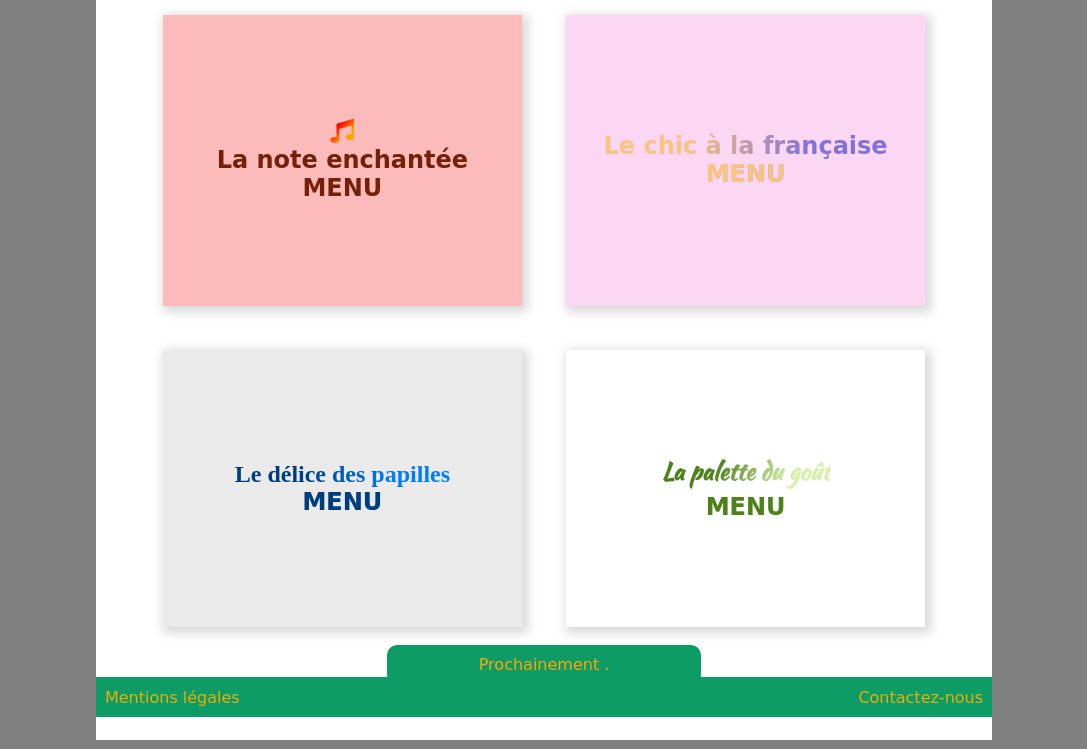
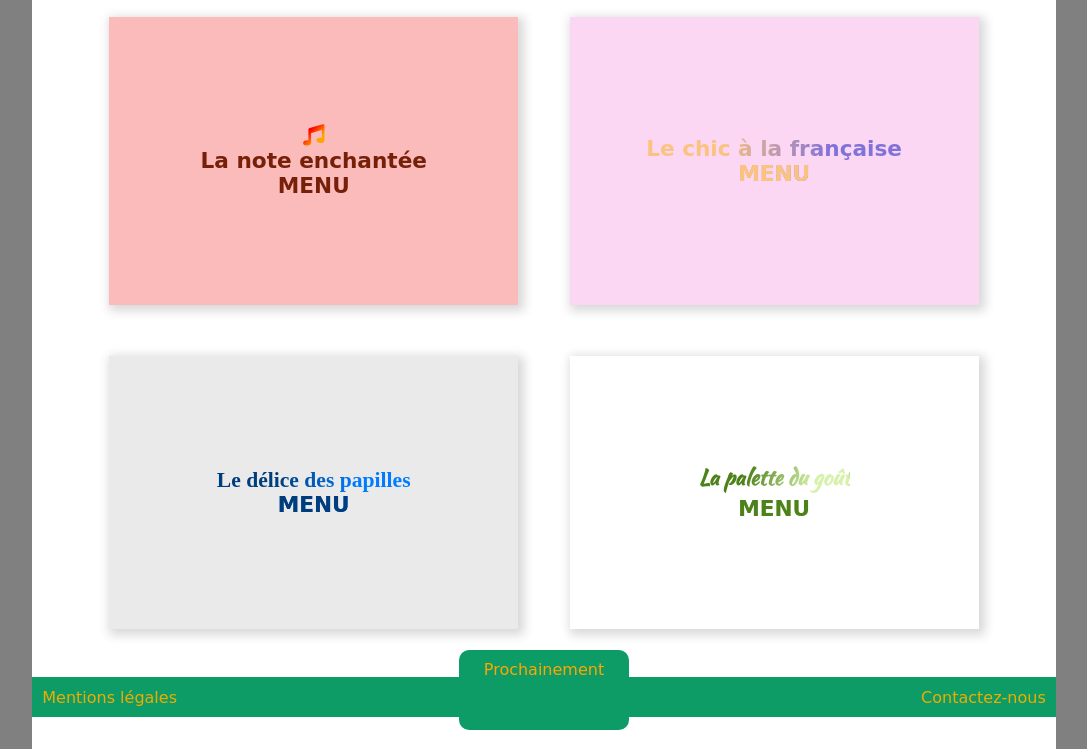
Before and after one commit to JulienMounianman/P3_Ohmyfood, a plain HTML site: page index.html in a window 1280 px wide. Shown: the part 83-832 px from the top of the page, without its empty margins (96-1183 px from the left). Drawn offline with Linux system fonts and the light colour scheme; a web font is replaced by a local one.

Commit message:
fix_soon_button

```diff
--- a/sass/style.scss
+++ b/sass/style.scss
@@ -6,7 +6,7 @@ $rosatre: #FBD7F4;
 $color_box_shadow: #D8D8D8;
 body {
   height: 100vh;
-  width: 70%;
+  width: 80%;
   margin: auto;
   background-color: grey;
   header {
@@ -55,7 +55,7 @@ body {
           flex-direction: column;
           h2 {
             transition: all 400ms ease-in-out;
-            transform: scale(1);
+            transform: scale(0.9);
             margin: auto;
             padding: 0;
             text-align: center;
@@ -72,7 +72,7 @@ body {
         }
       }
       a:hover h2 {
-        transform: scale(1.2);
+        transform: scale(1.1);
         opacity: 0.5;
       }
       .menu_la_note_enchantee {
@@ -148,7 +148,7 @@ body {
         border-radius: 10px;
         background-color: $verdatre;
         font-family:cursive;
-        width: 35%;
+        width: 170px;
       }
       .button_soon:hover {
         background-color: transparentize($verdatre, 0.15);
@@ -178,7 +178,7 @@ body {
       height: 5%;
       position: fixed;
       bottom: 0;
-      width: 70%;
+      width: 80%;
       background-color: $verdatre;
       div {
       height: 100%;
```
Also changed, not shown: css/style.css, 1 other file.
